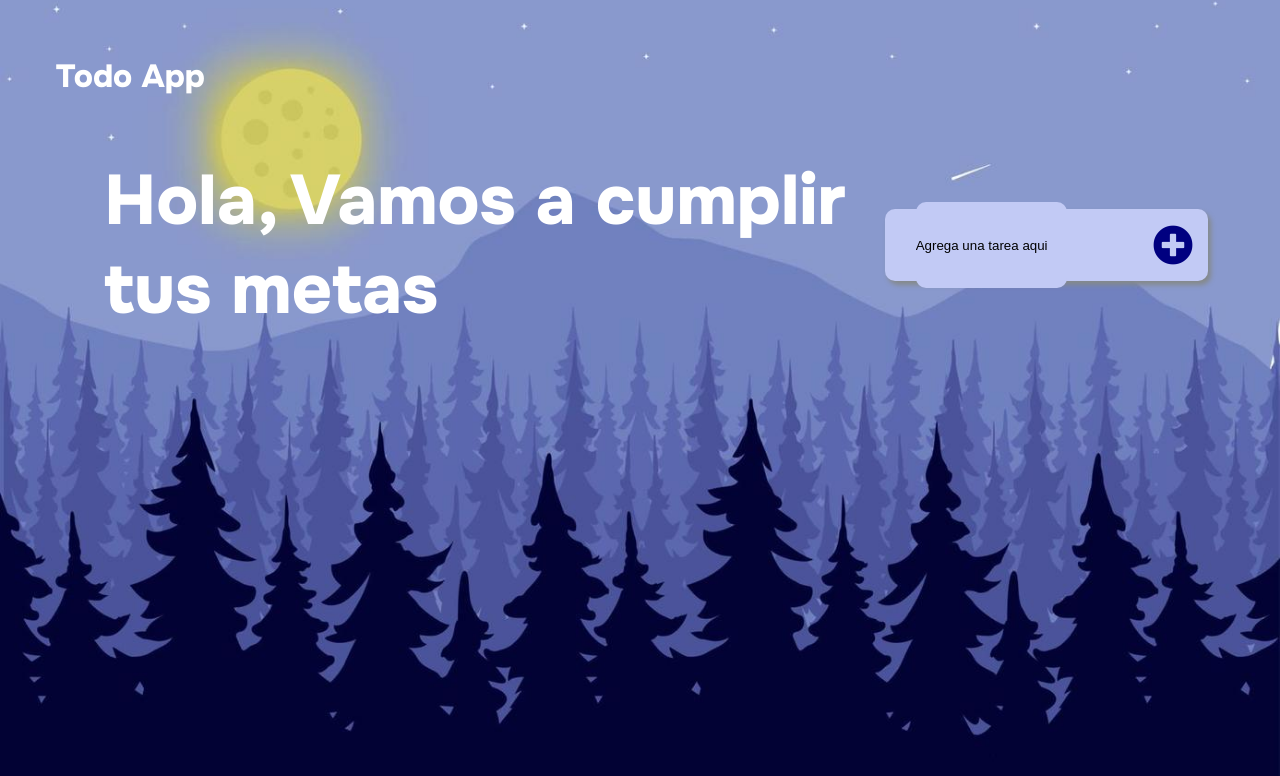
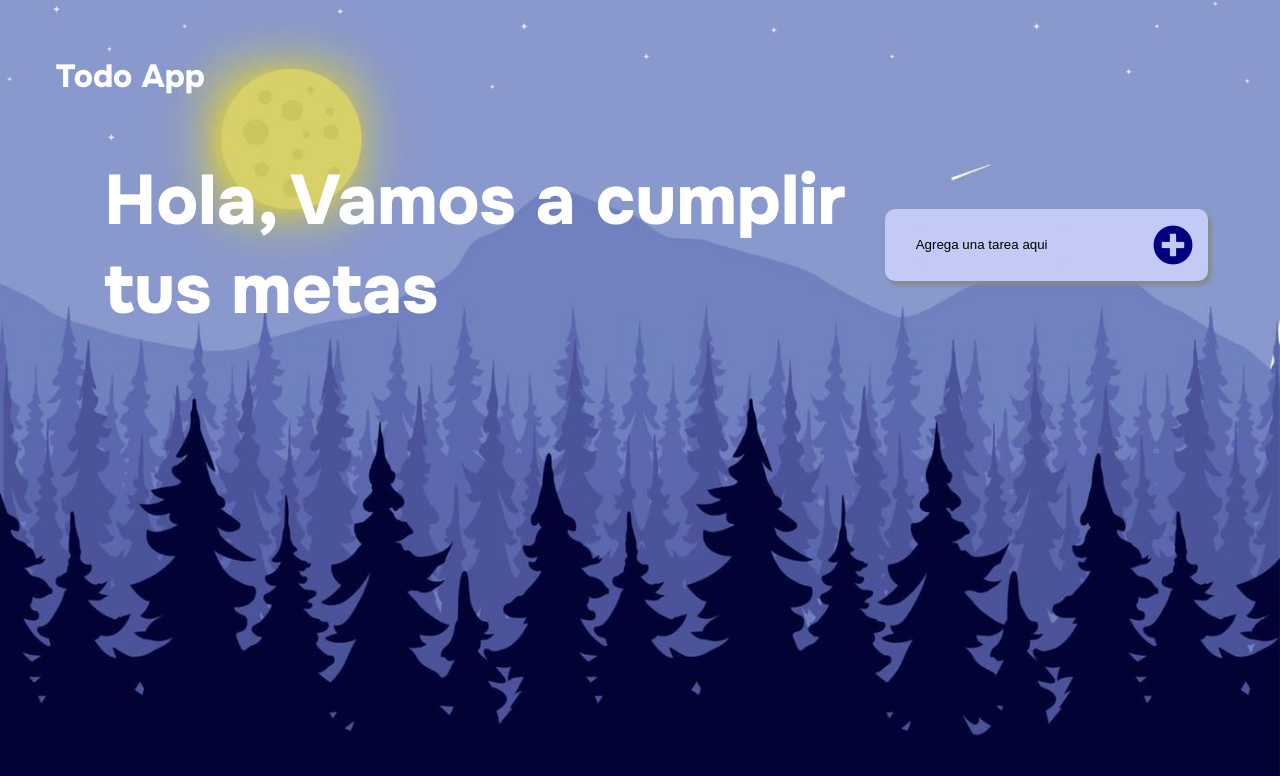
Before and after one commit to REyyyy43/TodoAppp, a plain HTML site: page index.html in a window 1280 px wide. Shown: the top 776 px of the page. Drawn offline with Linux system fonts and the light colour scheme.

Commit message:
Update index.css

```diff
--- a/index.css
+++ b/index.css
@@ -288,7 +288,7 @@ ul {
 
     .agregar-tarea input{
         width: 100%;
-        height: 200%;
+        height: 100%;
         border-radius: 10px;
         border-color: gray;
         background-color: #c2caf5;
@@ -296,6 +296,7 @@ ul {
         border: none;
         justify-content: space-between;
         margin: 1rem;
+        outline: none;
     }
 
     ::placeholder{color: rgb(0, 0, 0);}
```
